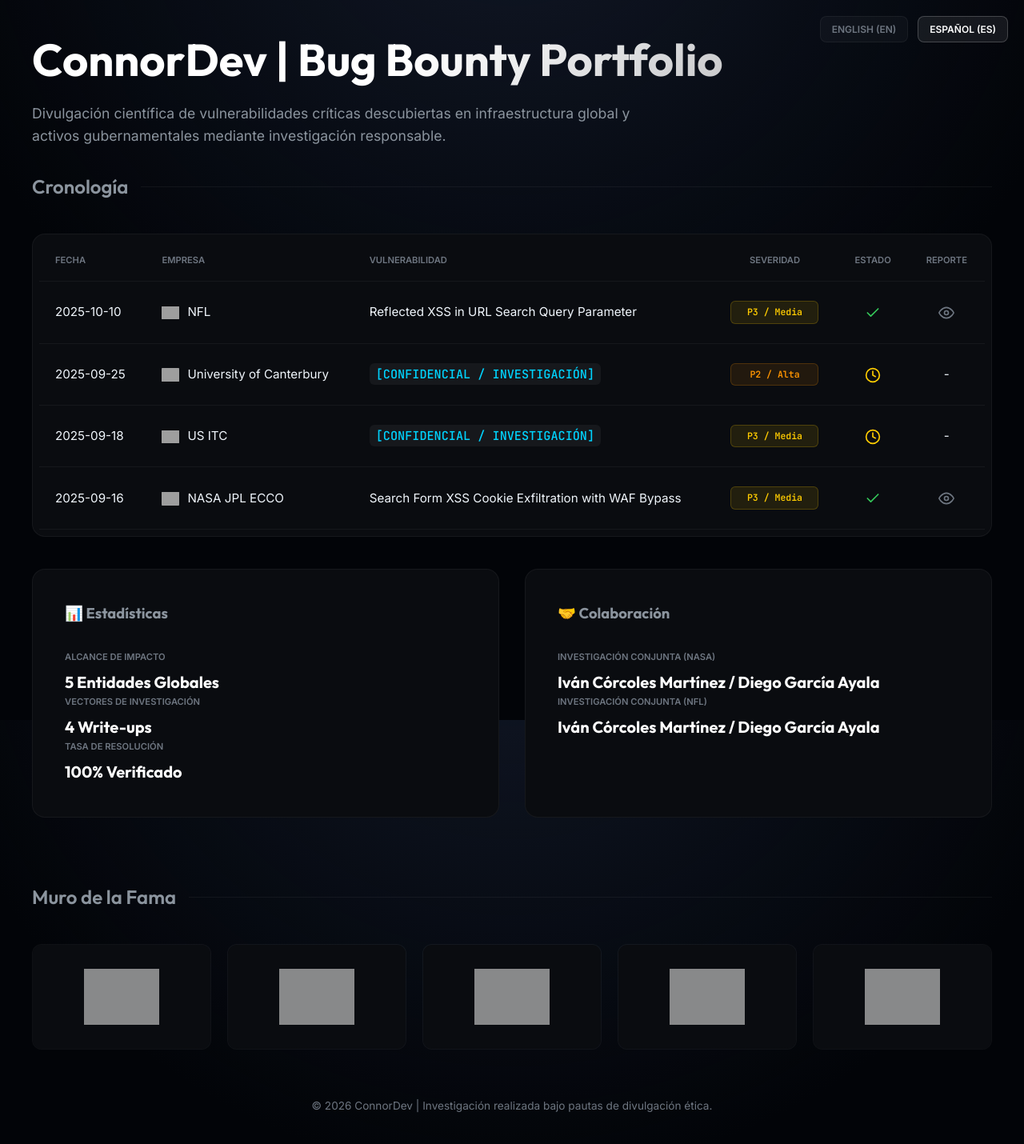
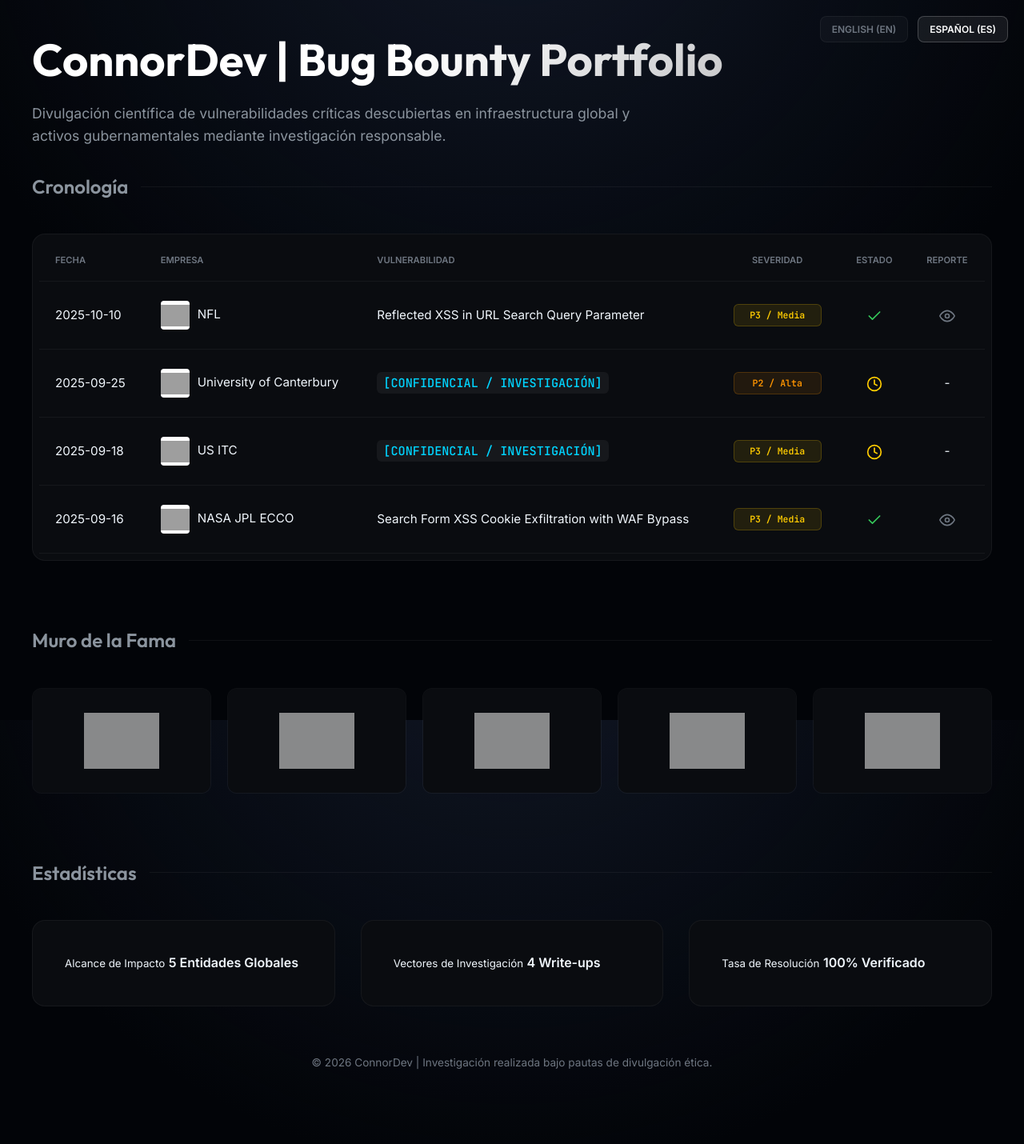
Before and after one commit to ConnorDev1337/connordev1337.github.io, a Jekyll site: the page built from es/index.md, in a window 1280 px wide, cut to the strip 0-1454 px from the top of the page. Shown: the top 1430 px of the strip at 80% size. Built offline with Jekyll 4.4.1, drawn with Linux system fonts in a browser that asks for light colours; after the commit the page ends 1399 px from its top, so only the background shows below that; grey boxes are pictures that could not be loaded.

Commit message:
Better index

```diff
--- a/assets/css/styles.scss
+++ b/assets/css/styles.scss
@@ -214,12 +214,13 @@ td {
 }
 
 .company-logo {
-    width: 22px;
-    height: 22px;
+    width: 36px;
+    height: 36px;
     border-radius: 4px;
     object-fit: contain;
     vertical-align: middle;
     margin-right: 10px;
+    background-color: white;
 }
 
 /* Center severity, status, access columns */
--- a/es/index.md
+++ b/es/index.md
@@ -82,36 +82,6 @@ title: ConnorDev | Bug Bounty Portfolio
     </table>
   </div>
 
-  <div class="card-grid">
-    <div class="glass-card">
-      <h2 style="font-size: 1.15rem; margin-bottom: 2rem; color: var(--text-secondary);">📊 Estadísticas</h2>
-      <div class="card-item">
-        <small>Alcance de Impacto</small>
-        <strong>5 Entidades Globales</strong>
-      </div>
-      <div class="card-item">
-        <small>Vectores de Investigación</small>
-        <strong>4 Write-ups</strong>
-      </div>
-      <div class="card-item">
-        <small>Tasa de Resolución</small>
-        <strong>100% Verificado</strong>
-      </div>
-    </div>
-
-    <div class="glass-card">
-      <h2 style="font-size: 1.15rem; margin-bottom: 2rem; color: var(--text-secondary);">🤝 Colaboración</h2>
-      <div class="card-item">
-        <small>Investigación Conjunta (NASA)</small>
-        <strong>{{ site.researchers.ivan.name }} / {{ site.researchers.diego.name }}</strong>
-      </div>
-      <div class="card-item">
-        <small>Investigación Conjunta (NFL)</small>
-        <strong>{{ site.researchers.ivan.name }} / {{ site.researchers.diego.name }}</strong>
-      </div>
-    </div>
-  </div>
-
   <h2 class="section-title section-mt">Muro de la Fama</h2>
   <div class="wof-grid">
     <a href="https://bugcrowd.com/engagements/nfl-vdp-pro/hall_of_fames" target="_blank" class="wof-card" title="NFL Hall of Fame">
@@ -131,6 +101,22 @@ title: ConnorDev | Bug Bounty Portfolio
     </a>
   </div>
 
+  <h2 class="section-title section-mt">Estadísticas</h2>
+  <div class="card-grid">
+    <div class="glass-card">
+      <small>Alcance de Impacto</small>
+      <strong>5 Entidades Globales</strong>
+    </div>
+    <div class="glass-card">
+      <small>Vectores de Investigación</small>
+      <strong>4 Write-ups</strong>
+    </div>
+    <div class="glass-card">
+      <small>Tasa de Resolución</small>
+      <strong>100% Verificado</strong>
+    </div>
+  </div>
+
   <footer>
     <p>© 2026 ConnorDev | Investigación realizada bajo pautas de divulgación ética.</p>
   </footer>
```
Also changed, not shown: en/index.md (+16 -30 lines).
